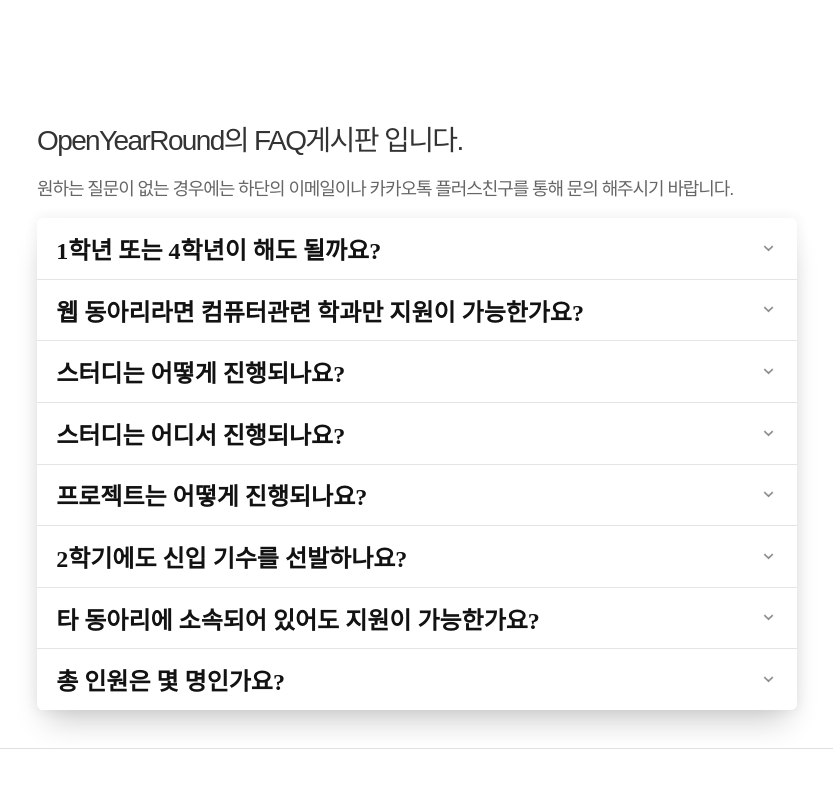
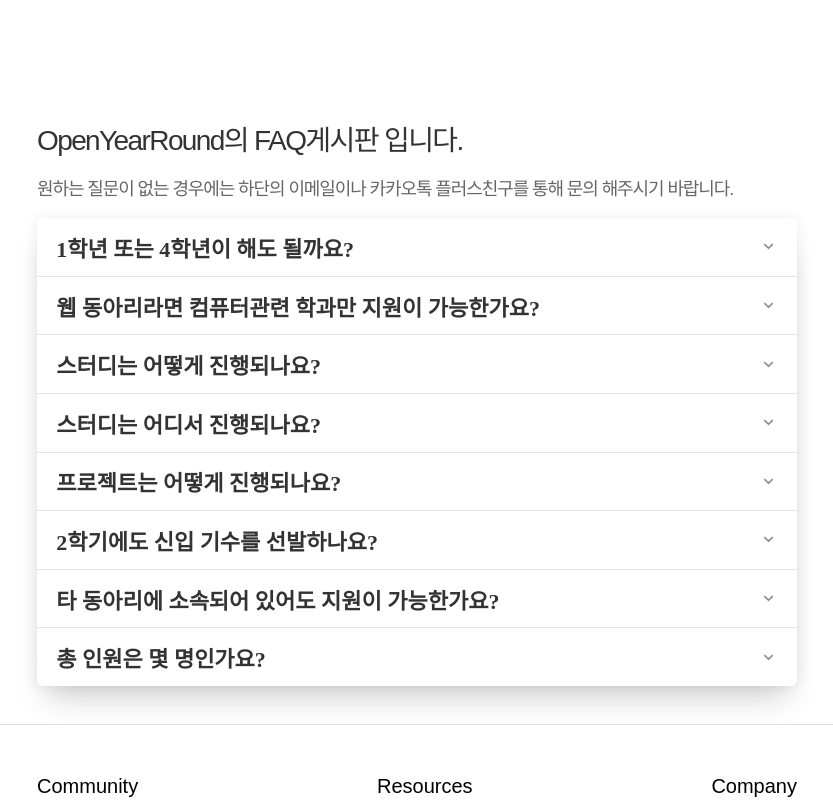
Before and after one commit to dev-oyr/renewal-ourpage, a React (Create React App) app: page /faq in a window 1280 px wide. Shown: the top 800 px of the page, without its empty margins (223-1056 px from the left). Built offline with nearby package versions, Linux system fonts and the light colour scheme; a web font is replaced by a local one.

Commit message:
faq 아코디언 폰트 색상 및 크기 변경
추가적으로 footer와 간격을 margin-bottom에서 padding-bottom 으로 변경함

```diff
--- a/src/styles/accordion.scss
+++ b/src/styles/accordion.scss
@@ -1,5 +1,5 @@
 $cAccent: #000000;
-$cBlack: #121212;
+$cBlack: #333;
 $cGray: #666;
 $cLightGray: rgba(#000, 0.1);
 
@@ -57,7 +57,7 @@ $cLightGray: rgba(#000, 0.1);
     }
 
     &__title {
-        font-size: 24px; //
+        font-size: 22px; //
         font-family: 'Noto Sans KR';
         margin: 0;
         font-weight: 600;
--- a/src/styles/faq.scss
+++ b/src/styles/faq.scss
@@ -5,5 +5,5 @@ $pointColor: #ff6d70;
 }
 .accordion {
     //margin-top: 5%;
-    margin-bottom: 5%;
+    padding-bottom: 5%;
 }
```
